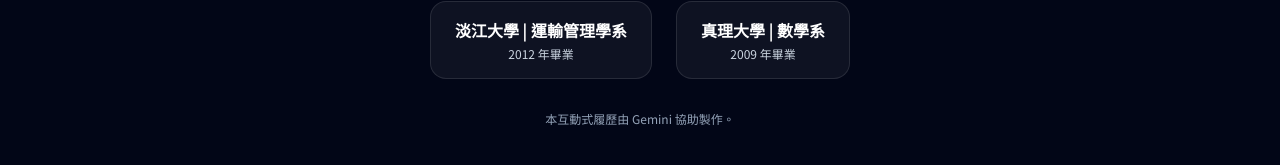
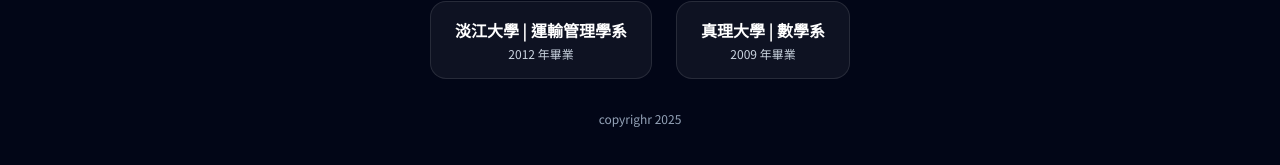
Before and after one commit to Lucas-CLW/my-interactive-resume, a plain HTML site: page index.html in a window 1280 px wide. Shown: the part 3025-3190 px from the top of the page. Drawn offline with nearby package versions, Linux system fonts and the light colour scheme.

Commit message:
Update index.html

```diff
--- a/index.html
+++ b/index.html
@@ -471,7 +471,7 @@
                         <p class="mt-1 text-xs text-slate-300">2009 年畢業</p>
                     </div>
                 </div>
-                <p class="text-xs text-slate-400">本互動式履歷由 Gemini 協助製作。</p>
+                <p class="text-xs text-slate-400">copyrighr 2025</p>
             </div>
         </footer>
 
```
